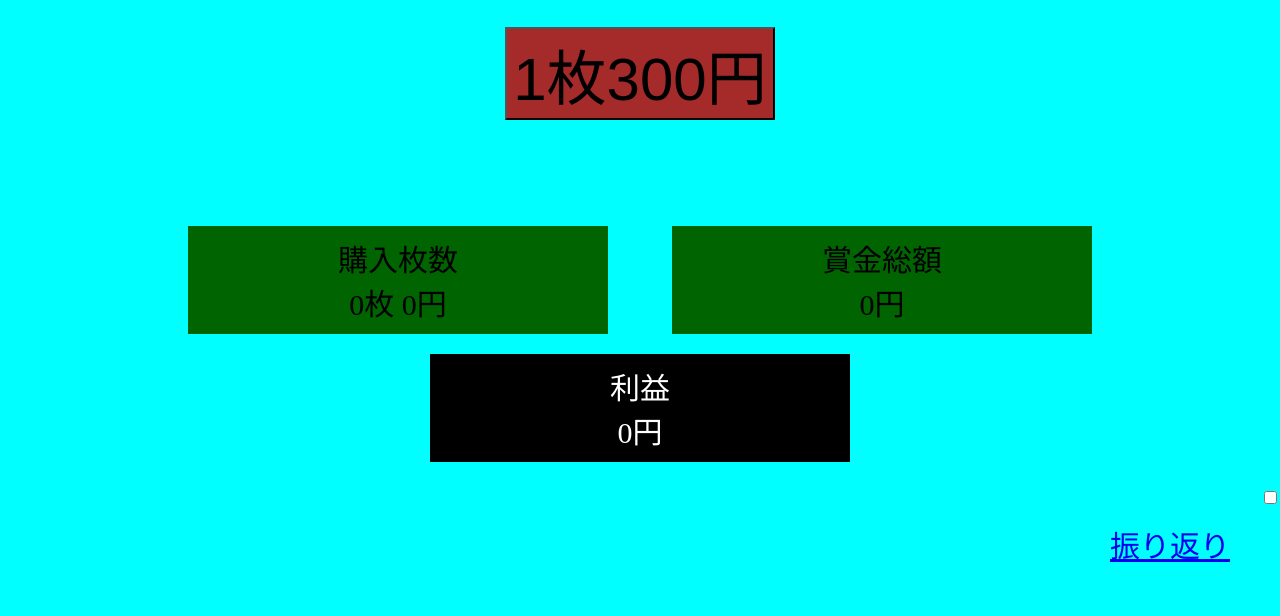
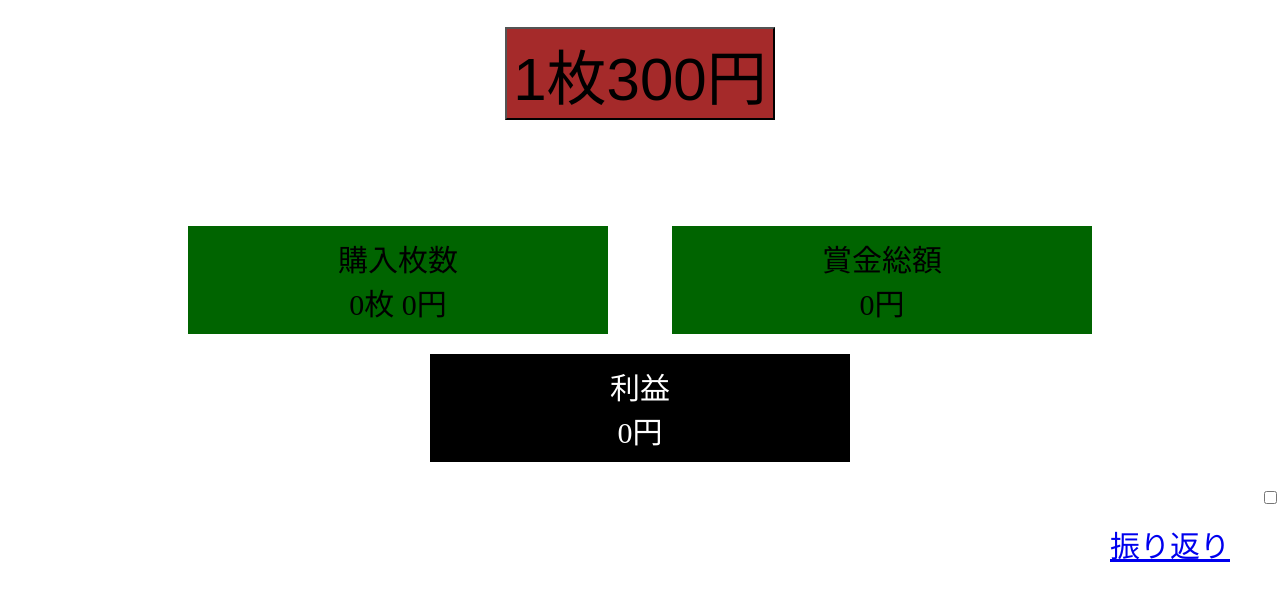
Before and after one commit to KotaTanizawa/KotaTanizawa.github.io, a plain HTML site: page index.html in a window 1280 px wide. Shown: the part 408-1024 px from the top of the page. Drawn offline with Linux system fonts and the light colour scheme.

Commit message:
Update style.css

```diff
--- a/style.css
+++ b/style.css
@@ -29,7 +29,7 @@ h1 {
     font-size: 100px;
 }
 body {
-    background-color: aqua;
+    background-color: white;
     margin: 0;
 }
 
```
